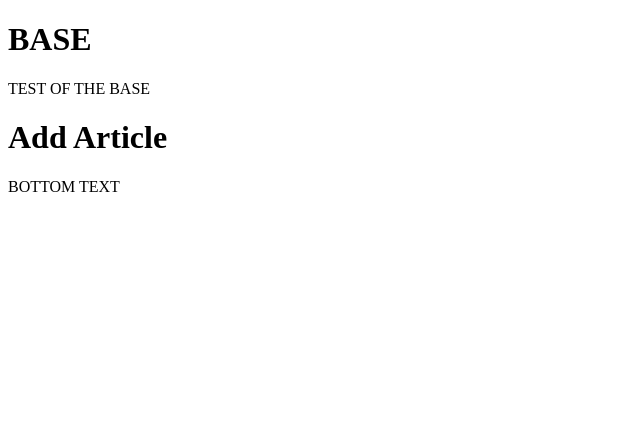
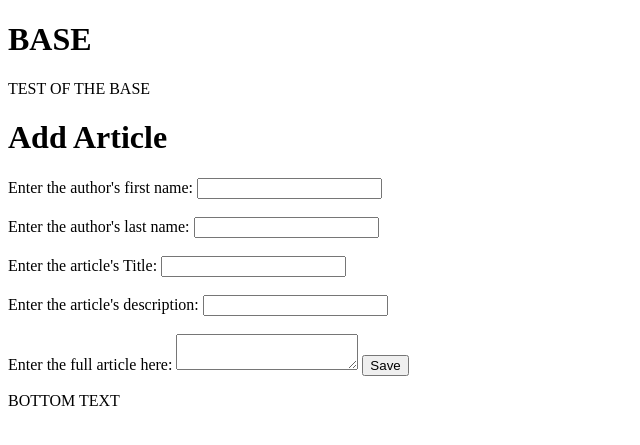
Before and after one commit to toabyu/KBIS-Team3-host, a Django app: page /addArticle in a window 1280 px wide. Shown: the top 445 px of the page, without its empty margins (0-640 px from the left). Run offline with Django 4.2, Linux system fonts and the light colour scheme.

Commit message:
add article completed if there are errors see toa

```diff
--- a/templates/website/addArticle.html
+++ b/templates/website/addArticle.html
@@ -12,8 +12,27 @@ Contains the form that lets us add a new article via the addArticle and addClass
 
     - textbox for author name
     - textbox for title
-    - textfield for description
+    - textbox for description
     - textfield for article content
 
 -->
+<form name="form" method="post" action="{% url 'Add Article' %}">
+    {% csrf_token %}
+    <label for="first_name">Enter the author's first name:</label>
+    <input id="first_name" type="text" name="first_name">
+    <br><br>
+    <label for='last_name'>Enter the author's last name:</label>
+    <input type="text" name='last_name' id='last_name'>
+    <br><br>
+    <label for='title'>Enter the article's Title:</label>
+    <input type="text" name='title' id='title'>
+    <br><br>
+    <label for='description'>Enter the article's description:</label>
+    <input type="text" name='description' id='description'>
+    <br><br>
+    <label for="content">Enter the full article here:</label>
+    <textarea name="content" id="content"></textarea>
+    <input type="submit" value="Save">
+</form>
+
 {% endblock %}
```
